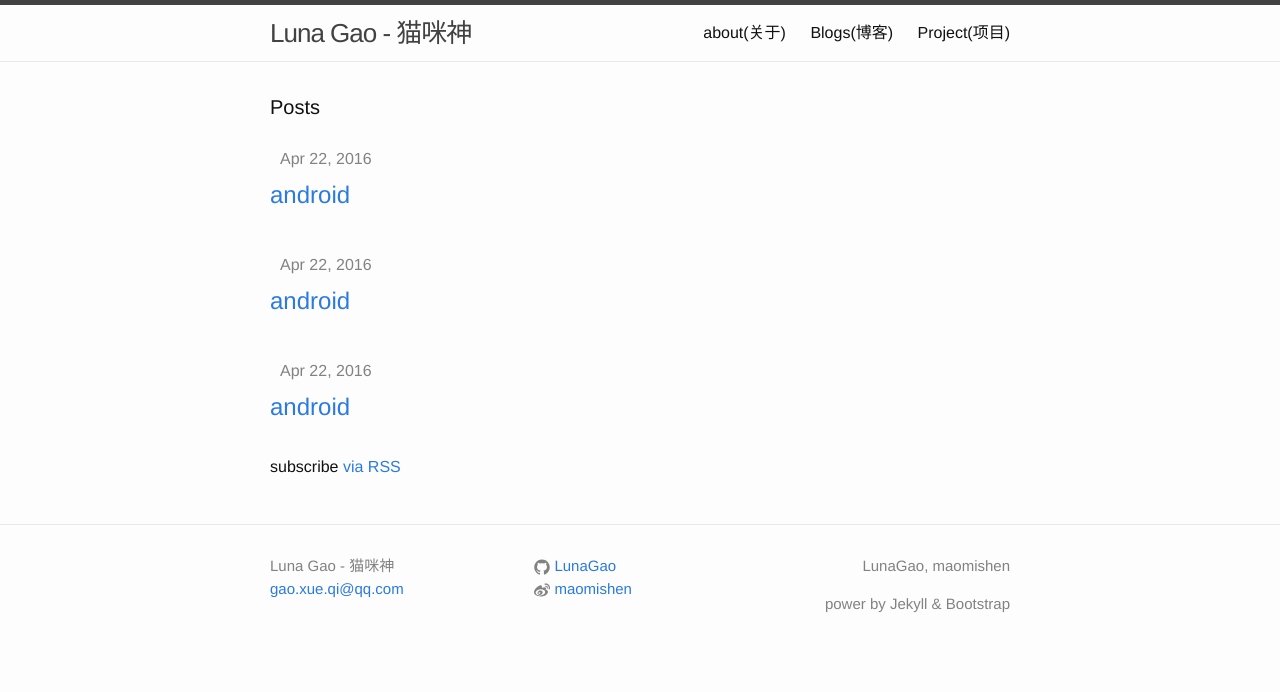
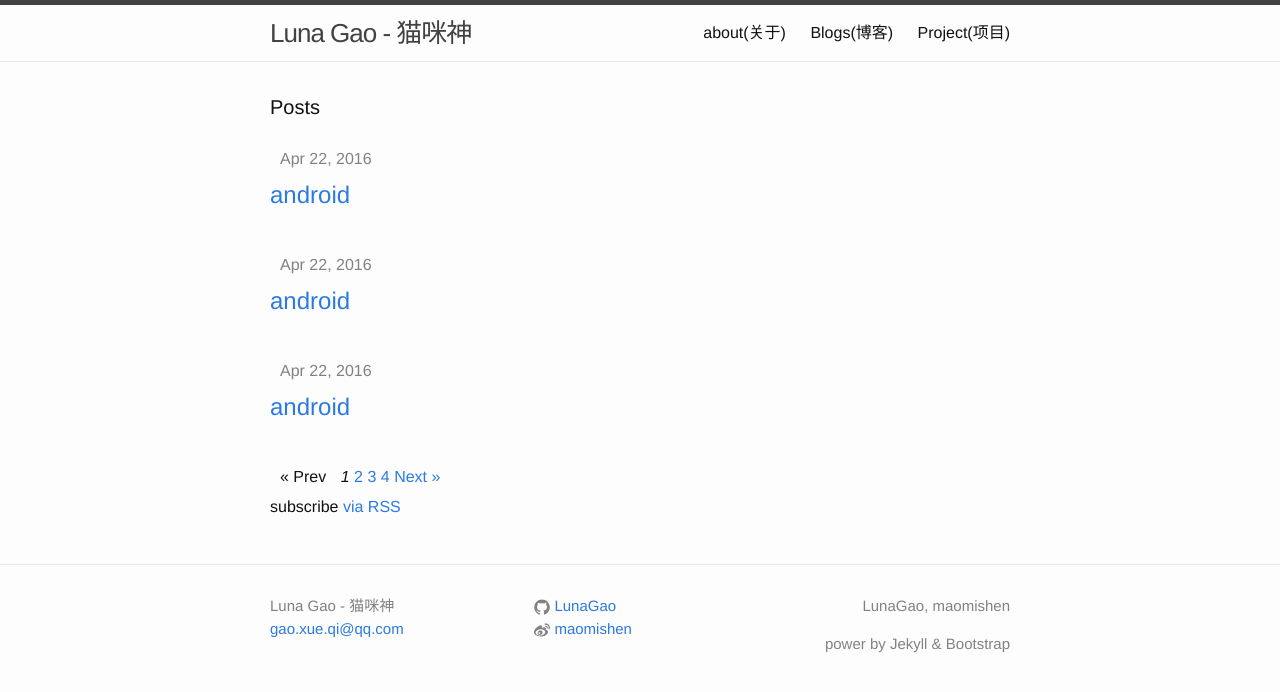
Before and after one commit to LunaGao/LunaGao.github.io, a Jekyll site: the page built from blog/index.html, in a window 1280 px wide. Shown: the top 692 px of the page. Built offline with Jekyll 4.4.1, drawn with Linux system fonts in a browser that asks for light colours; the list of posts is cut into pages by our own code.

Commit message:
添加分页内容，后续应该会取消分页。

```diff
--- a/_config.yml
+++ b/_config.yml
@@ -18,9 +18,8 @@
 
 # Pagination
 gems: [jekyll-paginate, rouge]
-paginate: 3
+paginate: 2
 paginate_path: "/blog/page:num/"
-paginate_path: "/porject/page:num/"
 
 # Build settings
 markdown: kramdown
--- a/blog/index.html
+++ b/blog/index.html
@@ -20,6 +20,33 @@
     {% endfor %}
   </ul>
 
+  <!-- Pagination links -->
+  {% if paginator.total_pages > 1 %}
+  <div class="pagination">
+    {% if paginator.previous_page %}
+      <a href="{{ paginator.previous_page_path | prepend: site.baseurl | replace: '//', '/' }}">&laquo; Prev</a>
+    {% else %}
+      <span>&laquo; Prev</span>
+    {% endif %}
+
+    {% for page in (1..paginator.total_pages) %}
+      {% if page == paginator.page %}
+        <em>{{ page }}</em>
+      {% elsif page == 1 %}
+        <a href="{{ '/index.html' | prepend: site.baseurl | replace: '//', '/' }}">{{ page }}</a>
+      {% else %}
+        <a href="{{ site.paginate_path | prepend: site.baseurl | replace: '//', '/' | replace: ':num', page }}">{{ page }}</a>
+      {% endif %}
+    {% endfor %}
+
+    {% if paginator.next_page %}
+      <a href="{{ paginator.next_page_path | prepend: site.baseurl | replace: '//', '/' }}">Next &raquo;</a>
+    {% else %}
+      <span>Next &raquo;</span>
+    {% endif %}
+  </div>
+  {% endif %}
+
   <p class="rss-subscribe">subscribe <a href="{{ "/feed.xml" | prepend: site.baseurl }}">via RSS</a></p>
 
 </div>
```
Also changed, not shown: project/index.html (+0 -15 lines).
